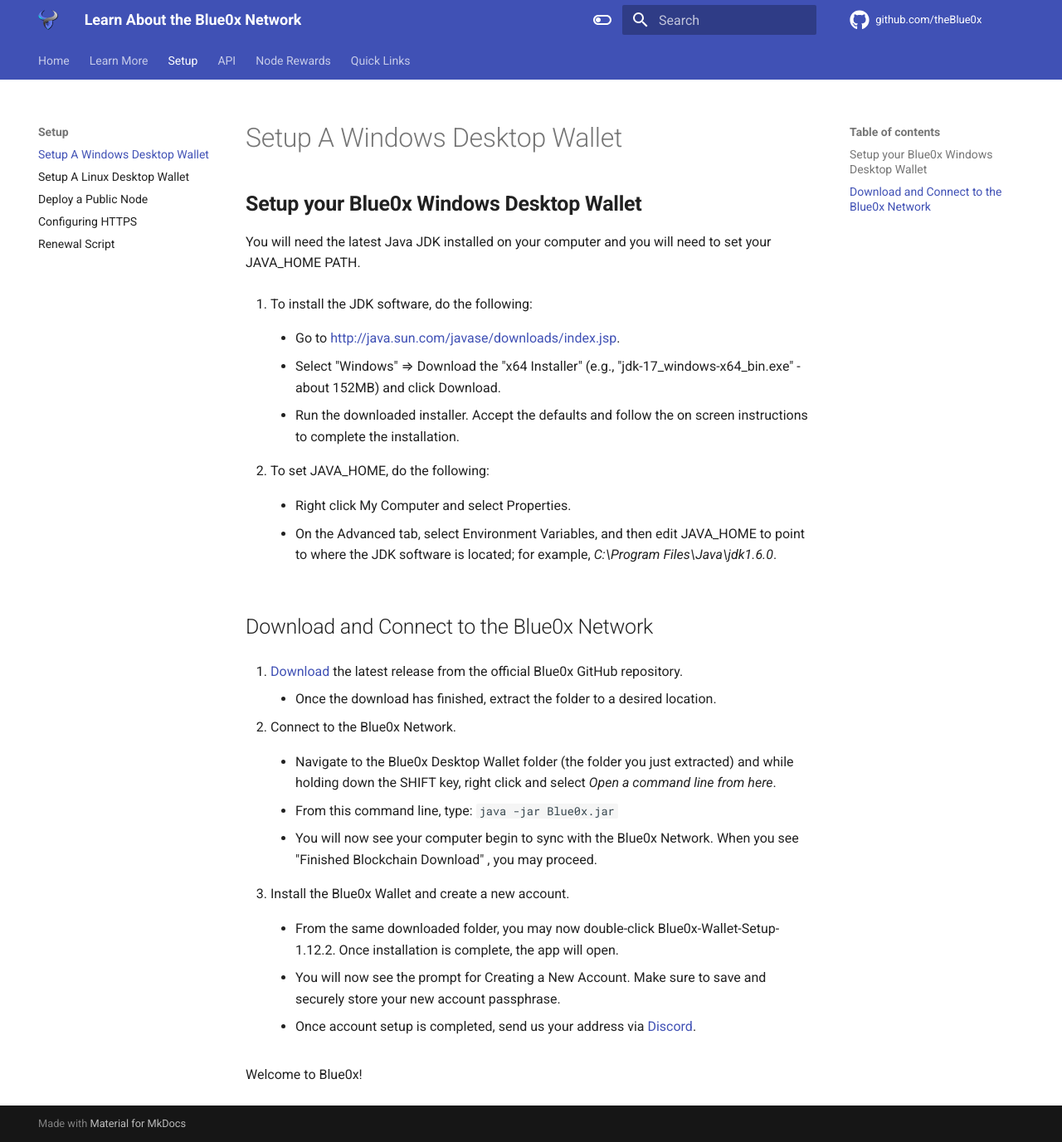
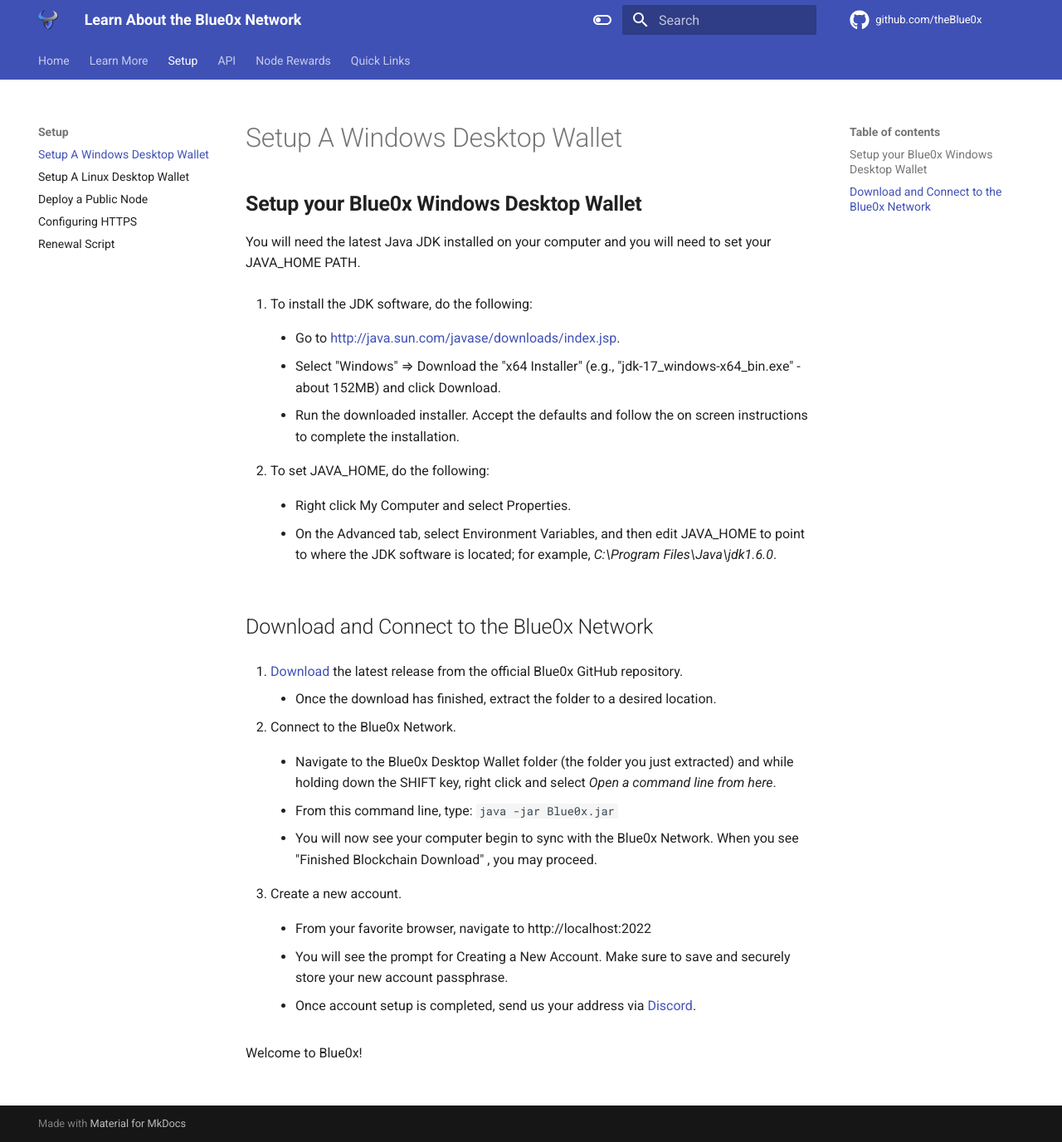
Before and after one commit to theBlue0x/docs, an MkDocs documentation site: the page built from docs/setup/local.md, in a window 1280 px wide and 1377 px high. Shown: the whole window at 83% size. Built offline with MkDocs 1.6.1 and Material for MkDocs 9.7.7, drawn with Linux system fonts in a browser that asks for light colours.

Commit message:
Update local.md

```diff
--- a/docs/setup/local.md
+++ b/docs/setup/local.md
@@ -30,11 +30,11 @@
 
 	- You will now see your computer begin to sync with the Blue0x Network. When you see "Finished Blockchain Download" , you may proceed.
 
-3. Install the Blue0x Wallet and create a new account.
+3. Create a new account.
 
-	-  From the same downloaded folder, you may now double-click Blue0x-Wallet-Setup-1.12.2. Once installation is complete, the app will open.
+	-  From your favorite browser, navigate to http://localhost:2022
 
-	- You will now see the prompt for Creating a New Account.  Make sure to save and securely store your new account passphrase.
+	- You will see the prompt for Creating a New Account.  Make sure to save and securely store your new account passphrase.
 
 	- Once account setup is completed, send us your address via [Discord](https://discord.gg/EbBWRSPW63).
 
```
